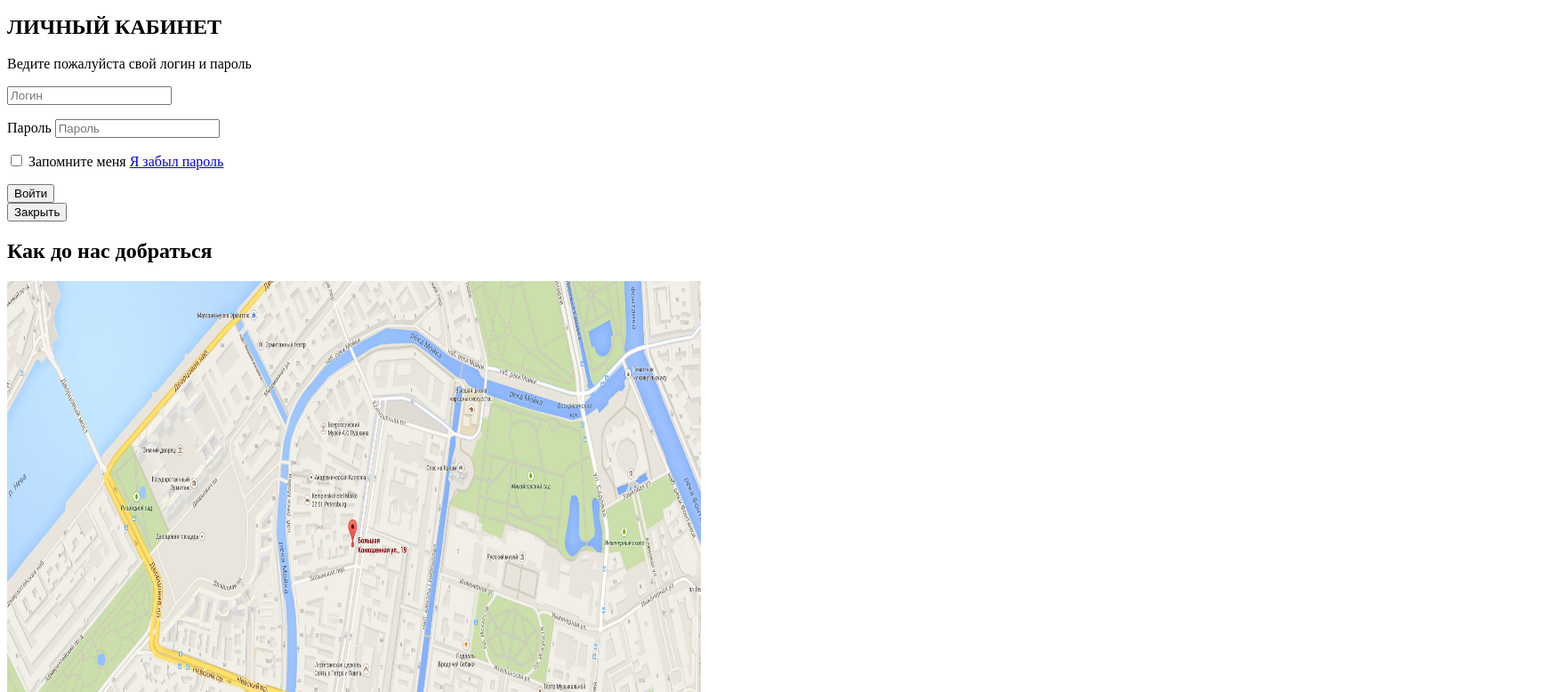
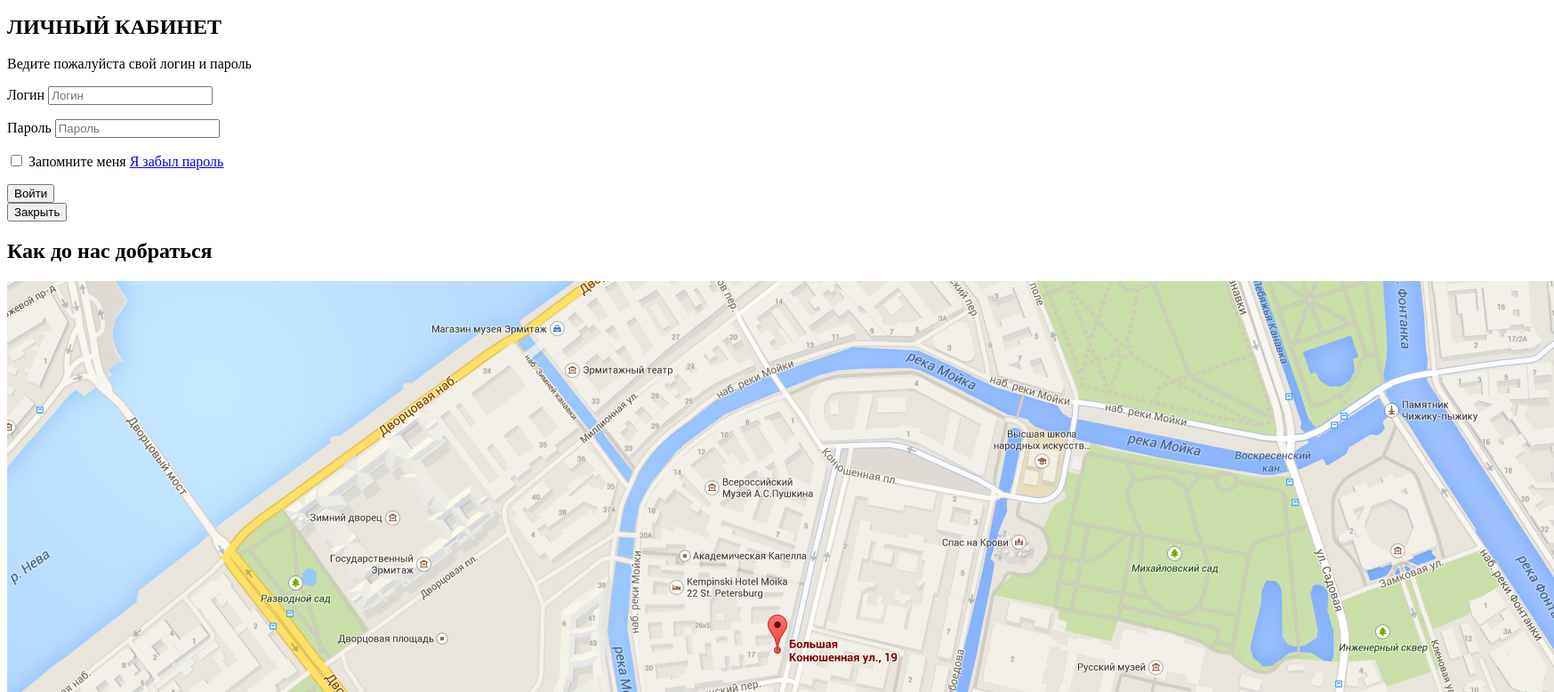
Before and after one commit to TRETYAKweb/Barbershop_Borodinski, a plain HTML site: page index.html in a window 1280 px wide. Shown: the part 1862-2640 px from the top of the page at 89% size, 1747 px wide, since content can reach past the window. Drawn offline with Linux system fonts and the light colour scheme.

Commit message:
Переделал форму и карту

```diff
--- a/index.html
+++ b/index.html
@@ -132,12 +132,12 @@
     <p>Ведите пожалуйста свой логин и пароль</p>
     <form action="#" class="login-form" method="POST">
       <p>
-        <label for="user-login" class="visually-hidden"></label>
-        <input class="login-icon-user" type="text" name="login" placeholder="Логин">
+        <label for="user-login" class="visually-hidden">Логин</label>
+        <input class="login-icon-user" id="user-login" type="text" name="login" placeholder="Логин">
       </p>
       <p>
         <label for="user-password" class="visually-hidden">Пароль</label>
-        <input class="login-icon-password" type="password" name="password" placeholder="Пароль">
+        <input class="login-icon-password" type="password" id="user-password" name="password" placeholder="Пароль">
       </p>
       <p class="login-password-info">
         <label class="login-checkbox">
@@ -153,8 +153,7 @@
   <section class="modal modal-map">
     <h2>Как до нас добраться</h2>
     <p>
-      <img src="./img/map.jpg" width="780" height="560"
-        alt="Офис компании по адресу ул. Большая Конюшенная 19/8, Санкт-Петербург">
+      <img src="./img/map.jpg" alt="Офис компании по адресу ул. Большая Конюшенная 19/8, Санкт-Петербург">
     </p>
     <button class="modal-close" type="button">Закрыть</button>
   </section>
```
